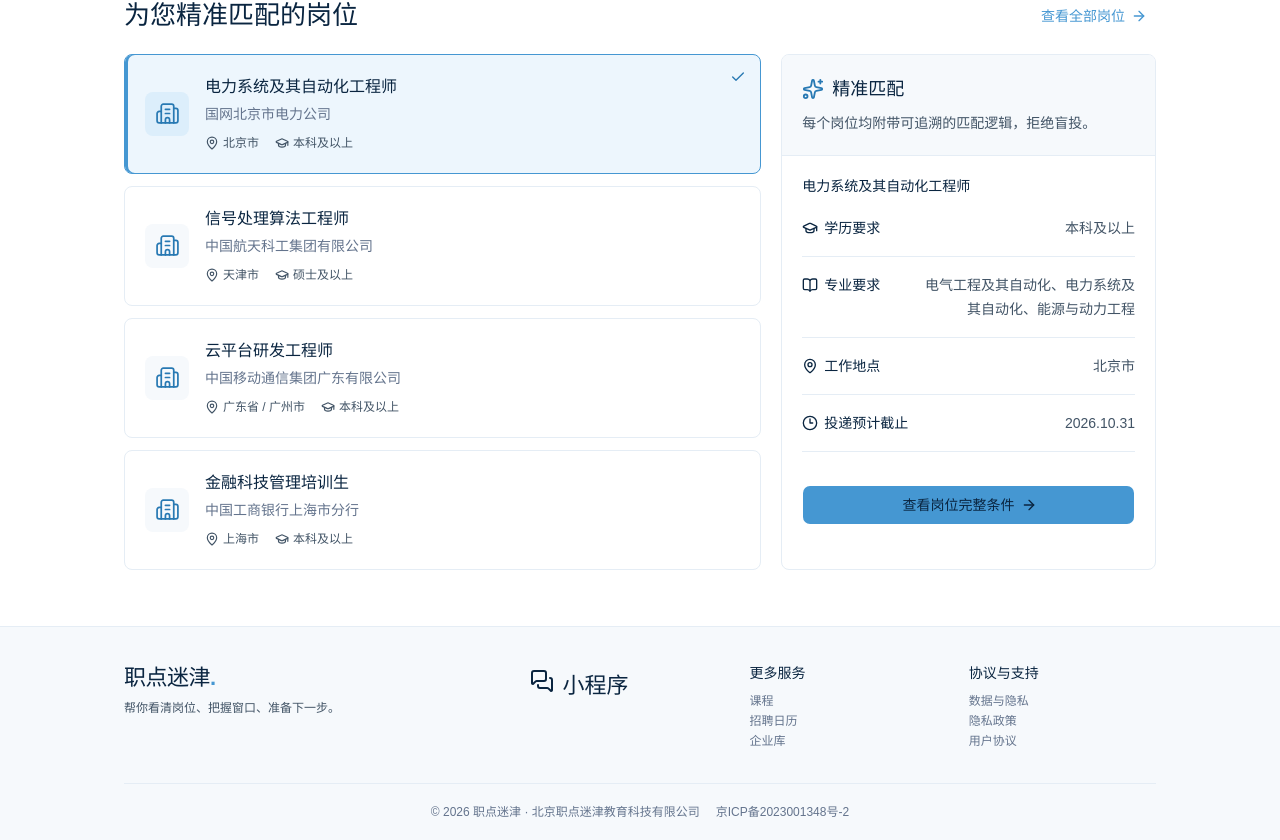
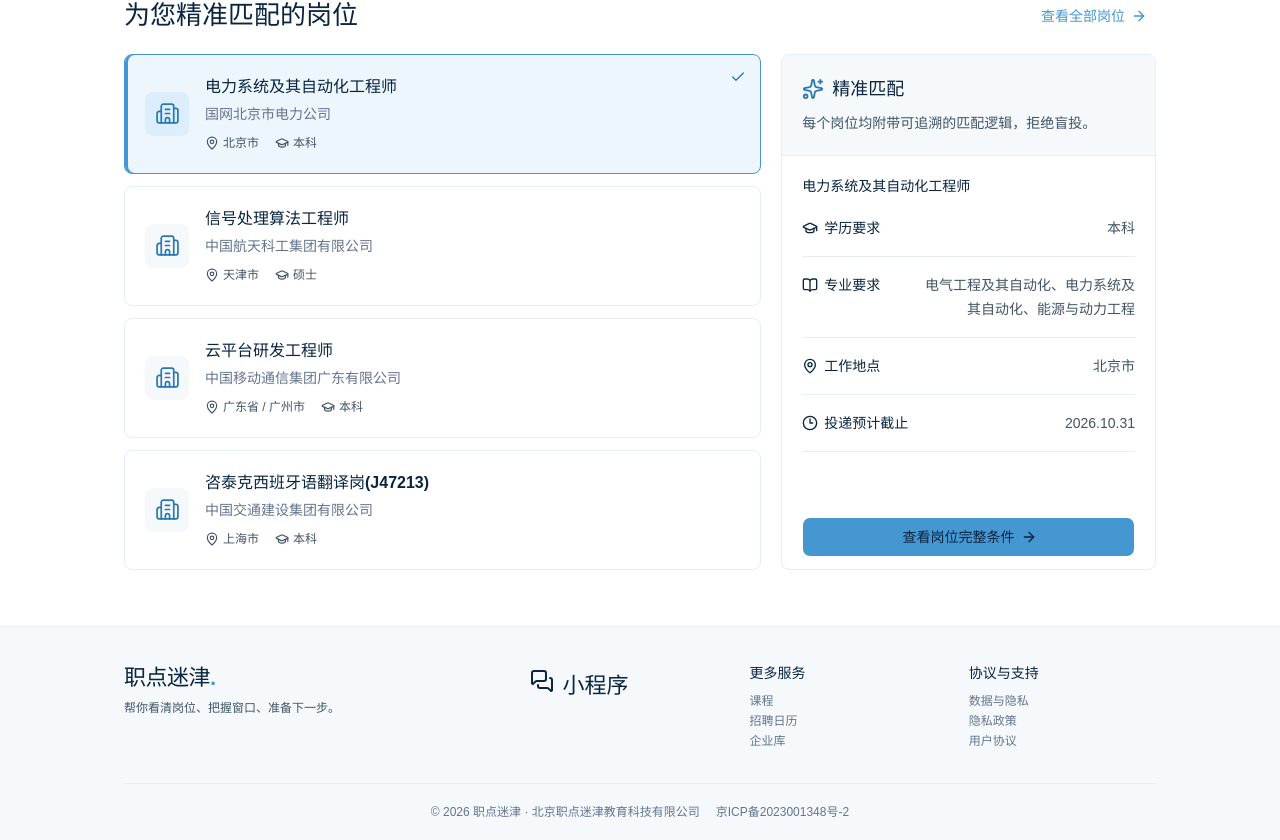
Before and after one commit to lacklock/zhidianmijin-web, a React (Vite) app: page / in a window 1280 px wide. Shown: the part 1077-1917 px from the top of the page. Built offline with nearby package versions, Linux system fonts and the light colour scheme.

Commit message:
调整 ui

```diff
--- a/src/components/home/opportunities.tsx
+++ b/src/components/home/opportunities.tsx
@@ -28,7 +28,7 @@
 function JobDetails({ job }: { job: Job }) {
   return <aside id="job-details" className="border border-border rounded-lg overflow-hidden flex flex-col" aria-label="当前岗位条件" aria-live="polite">
     <div className="p-5 bg-secondary border-b border-border [&_h3]:flex [&_h3]:items-center [&_h3]:gap-2 [&_h3]:font-semibold [&_h3]:text-lg [&_h3_svg]:size-5.5 [&_h3_svg]:text-interaction [&_p]:text-secondary-foreground [&_p]:mt-2 [&_p]:text-sm [&_p]:leading-[24px] max-[850px]:p-4"><h3><Sparkles aria-hidden="true" />精准匹配</h3><p>每个岗位均附带可追溯的匹配逻辑，拒绝盲投。</p></div>
-    <div className="p-5 flex-1 flex flex-col [&_dl]:m-0 mb-6 max-[850px]:p-4">
+    <div className="flex-1 p-5 [&_dl]:m-0 max-[850px]:p-4">
       <h3 className="text-sm font-medium mb-1">{job.title}</h3>
       <dl>
         <DetailRow icon={<GraduationCap aria-hidden="true" />} label="学历要求">{job.degree}</DetailRow>
@@ -36,7 +36,9 @@
         <DetailRow icon={<MapPin aria-hidden="true" />} label="工作地点">{job.location}</DetailRow>
         <DetailRow icon={<Clock3 aria-hidden="true" />} label={job.deadlineLabel}><time dateTime={job.deadline}>{job.deadline.replaceAll('-', '.')}</time></DetailRow>
       </dl>
-      <Button type="button" className="h-10 w-full mt-auto">查看岗位完整条件<ArrowRight data-icon="inline-end" /></Button>
+    </div>
+    <div className="px-5 pb-3 max-[850px]:px-4">
+      <Button type="button" className="h-10 w-full">查看岗位完整条件<ArrowRight data-icon="inline-end" /></Button>
     </div>
   </aside>
 }
--- a/src/data/homepage.json
+++ b/src/data/homepage.json
@@ -1,16 +1,91 @@
 {
   "announcements": [
-    { "id": "notice-001", "company": "国家电网", "title": "国家电网2027届高校毕业生校园招聘", "publishedAt": "2026-09-12" },
-    { "id": "notice-002", "company": "中国航天科工", "title": "心向星辰 · 中国航天科工秋季校园招聘", "publishedAt": "2026-09-11" },
-    { "id": "notice-003", "company": "中国移动", "title": "中国移动2027届校园招聘正式启动", "publishedAt": "2026-09-10" },
-    { "id": "notice-004", "company": "中国工商银行", "title": "中国工商银行总行2027年度校园招聘", "publishedAt": "2026-09-09" },
-    { "id": "notice-005", "company": "中国中车", "title": "与时代同行 · 中国中车2027届校园招聘", "publishedAt": "2026-09-08" },
-    { "id": "notice-006", "company": "中国电子", "title": "中国电子2027届校园招聘计划发布", "publishedAt": "2026-09-07" }
+    {
+      "id": "notice-001",
+      "company": "国家电网",
+      "title": "国家电网2027届高校毕业生校园招聘",
+      "publishedAt": "2026-09-12"
+    },
+    {
+      "id": "notice-002",
+      "company": "中国航天科工",
+      "title": "心向星辰 · 中国航天科工秋季校园招聘",
+      "publishedAt": "2026-09-11"
+    },
+    {
+      "id": "notice-003",
+      "company": "中国移动",
+      "title": "中国移动2027届校园招聘正式启动",
+      "publishedAt": "2026-09-10"
+    },
+    {
+      "id": "notice-004",
+      "company": "中国工商银行",
+      "title": "中国工商银行总行2027年度校园招聘",
+      "publishedAt": "2026-09-09"
+    },
+    {
+      "id": "notice-005",
+      "company": "中国中车",
+      "title": "与时代同行 · 中国中车2027届校园招聘",
+      "publishedAt": "2026-09-08"
+    },
+    {
+      "id": "notice-006",
+      "company": "中国电子",
+      "title": "中国电子2027届校园招聘计划发布",
+      "publishedAt": "2026-09-07"
+    }
   ],
   "jobs": [
-    { "id": "job-001", "title": "电力系统及其自动化工程师", "company": "国网北京市电力公司", "location": "北京市", "degree": "本科及以上", "majors": ["电气工程及其自动化", "电力系统及其自动化", "能源与动力工程"], "deadline": "2026-10-31", "deadlineLabel": "投递预计截止" },
-    { "id": "job-002", "title": "信号处理算法工程师", "company": "中国航天科工集团有限公司", "location": "天津市", "degree": "硕士及以上", "majors": ["信息与通信工程", "电子科学与技术", "计算机科学与技术"], "deadline": "2026-11-15", "deadlineLabel": "投递预计截止" },
-    { "id": "job-003", "title": "云平台研发工程师", "company": "中国移动通信集团广东有限公司", "location": "广东省 / 广州市", "degree": "本科及以上", "majors": ["计算机科学与技术", "软件工程", "网络工程"], "deadline": "2026-10-25", "deadlineLabel": "投递预计截止" },
-    { "id": "job-004", "title": "金融科技管理培训生", "company": "中国工商银行上海市分行", "location": "上海市", "degree": "本科及以上", "majors": ["金融学", "经济学", "统计学", "计算机科学与技术"], "deadline": "2026-10-18", "deadlineLabel": "投递预计截止" }
+    {
+      "id": "job-001",
+      "title": "电力系统及其自动化工程师",
+      "company": "国网北京市电力公司",
+      "location": "北京市",
+      "degree": "本科",
+      "majors": ["电气工程及其自动化", "电力系统及其自动化", "能源与动力工程"],
+      "deadline": "2026-10-31",
+      "deadlineLabel": "投递预计截止"
+    },
+    {
+      "id": "job-002",
+      "title": "信号处理算法工程师",
+      "company": "中国航天科工集团有限公司",
+      "location": "天津市",
+      "degree": "硕士",
+      "majors": ["信息与通信工程", "电子科学与技术", "计算机科学与技术"],
+      "deadline": "2026-11-15",
+      "deadlineLabel": "投递预计截止"
+    },
+    {
+      "id": "job-003",
+      "title": "云平台研发工程师",
+      "company": "中国移动通信集团广东有限公司",
+      "location": "广东省 / 广州市",
+      "degree": "本科",
+      "majors": ["计算机科学与技术", "软件工程", "网络工程"],
+      "deadline": "2026-10-25",
+      "deadlineLabel": "投递预计截止"
+    },
+    {
+      "id": "job-004",
+      "title": "咨泰克西班牙语翻译岗(J47213)",
+      "company": "中国交通建设集团有限公司",
+      "location": "上海市",
+      "degree": "本科",
+      "majors": [
+        "外国语言文学类",
+        "文学",
+        "西班牙语",
+        "翻译",
+        "语言学",
+        "经济学",
+        "国际商务",
+        "商务英语"
+      ],
+      "deadline": "2026-10-18",
+      "deadlineLabel": "投递预计截止"
+    }
   ]
 }
```
